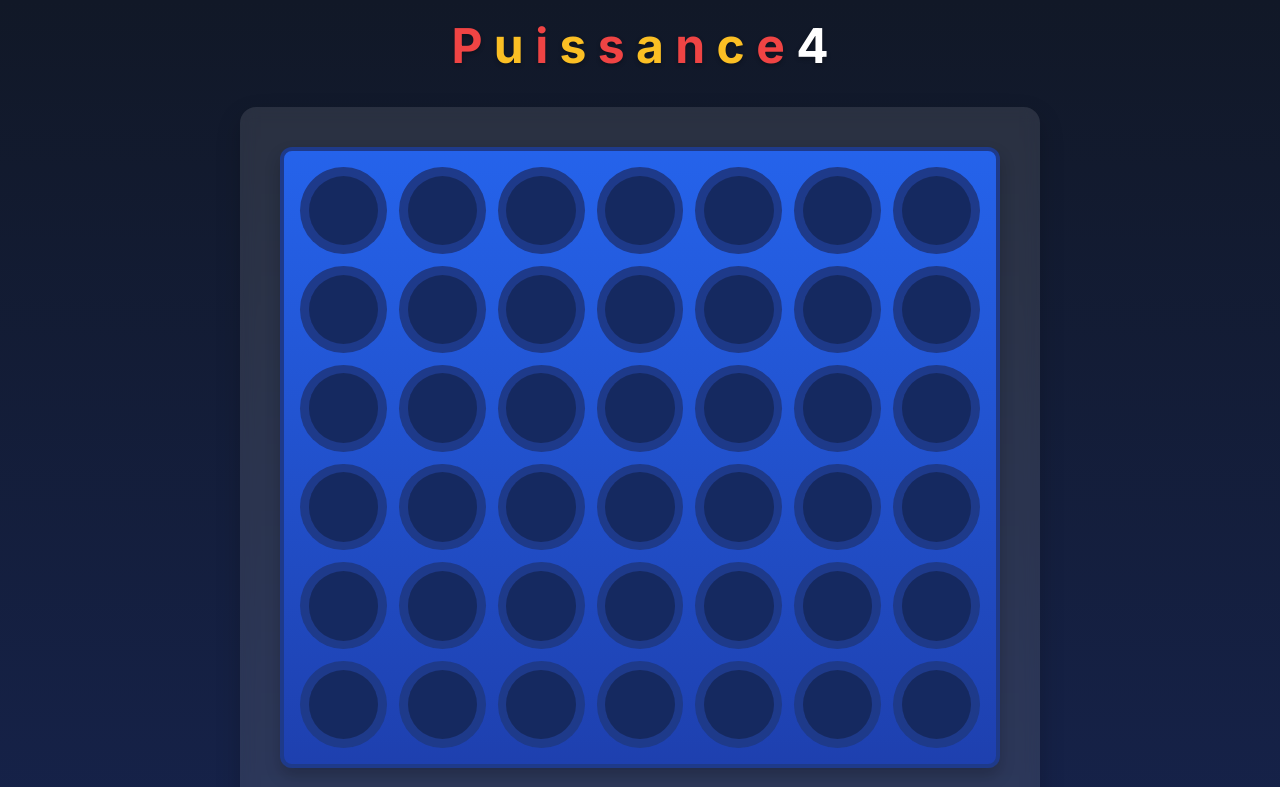
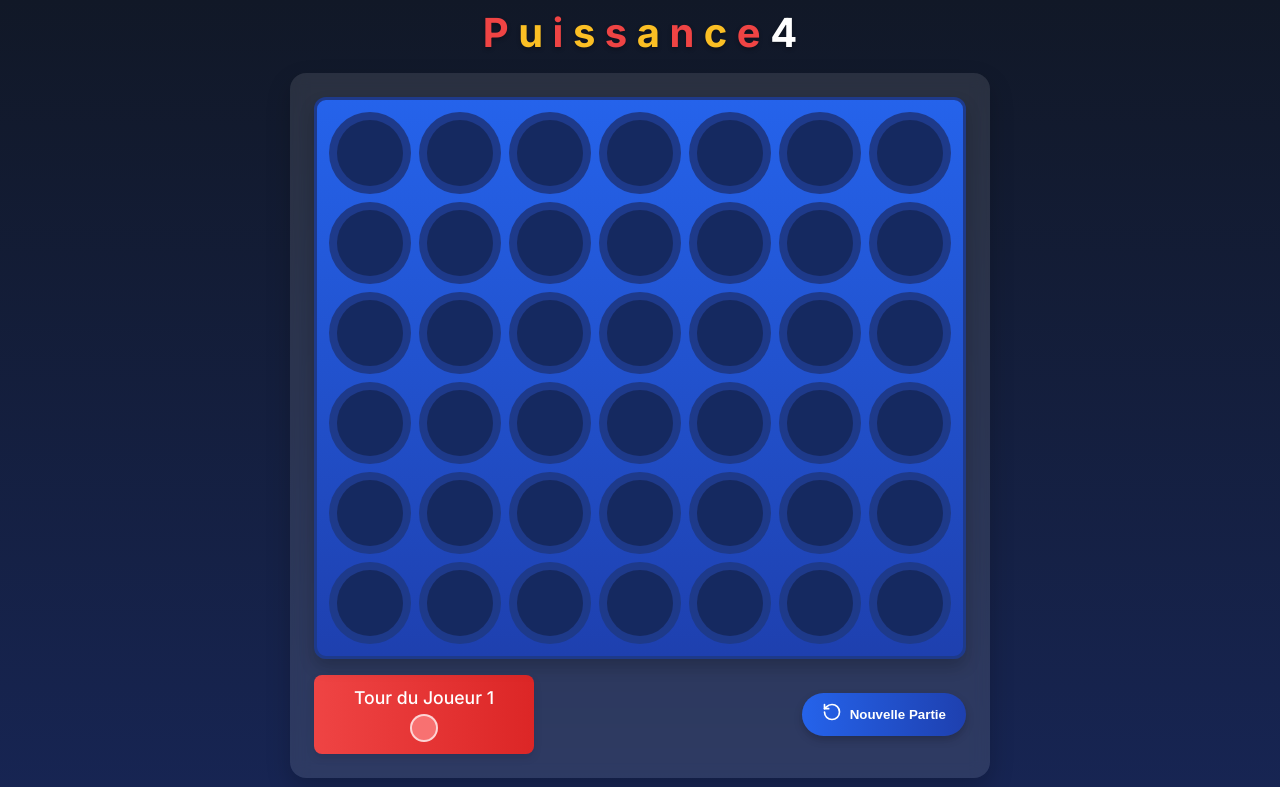
Before and after one commit to ZanelliLucas/Puissance4, a plain HTML site: page index.html in a window 1280 px wide. Shown: the top 787 px of the page. Drawn offline with Linux system fonts and the light colour scheme.

Commit message:
second commit

```diff
--- a/styles.css
+++ b/styles.css
@@ -34,21 +34,22 @@
     display: flex;
     justify-content: center;
     align-items: center;
-    padding: 1rem;
+    padding: 0.5rem;
+    overflow: hidden; /* Empêche le défilement */
   }
 
   .container {
     width: 100%;
-    max-width: 800px;
+    max-width: 700px;
     display: flex;
     flex-direction: column;
     align-items: center;
   }
 
   .title {
-    font-size: 2.5rem;
+    font-size: 2rem;
     font-weight: bold;
-    margin-bottom: 2rem;
+    margin-bottom: 0.75rem;
     text-align: center;
     text-shadow: 0 2px 4px rgba(0, 0, 0, 0.3);
   }
@@ -60,7 +61,7 @@
   .game-container {
     background-color: rgba(255, 255, 255, 0.1);
     backdrop-filter: blur(8px);
-    padding: 1.5rem;
+    padding: 1rem;
     border-radius: 1rem;
     box-shadow: 0 10px 25px rgba(0, 0, 0, 0.2);
     width: 100%;
@@ -69,17 +70,17 @@
   .board-container {
     position: relative;
     background: linear-gradient(to bottom, var(--blue-600), var(--blue-800));
-    padding: 1rem;
+    padding: 0.75rem;
     border-radius: 0.75rem;
-    border: 4px solid var(--blue-900);
+    border: 3px solid var(--blue-900);
     box-shadow: 0 8px 16px rgba(0, 0, 0, 0.2);
-    margin-bottom: 2rem;
+    margin-bottom: 1rem;
   }
 
   .board {
     display: grid;
     grid-template-columns: repeat(7, 1fr);
-    gap: 0.5rem;
+    gap: 0.35rem;
     perspective: 1000px;
   }
 
@@ -156,7 +157,7 @@
     position: absolute;
     top: 0;
     width: calc(100% / 7);
-    height: 3rem;
+    height: 2.5rem;
     background-color: rgba(59, 130, 246, 0.2);
     border-top-left-radius: 0.5rem;
     border-top-right-radius: 0.5rem;
@@ -173,8 +174,8 @@
   }
 
   .hover-disc {
-    width: 2.5rem;
-    height: 2.5rem;
+    width: 2rem;
+    height: 2rem;
     border-radius: 50%;
     opacity: 0.7;
   }
@@ -189,18 +190,20 @@
 
   .game-status {
     display: flex;
-    flex-direction: column;
+    flex-direction: row;
     align-items: center;
-    gap: 1.5rem;
+    justify-content: space-between;
+    gap: 1rem;
+    flex-wrap: wrap;
   }
 
   .status-card {
-    padding: 1rem;
+    padding: 0.75rem;
     border-radius: 0.5rem;
     box-shadow: 0 4px 8px rgba(0, 0, 0, 0.1);
     text-align: center;
     width: 100%;
-    max-width: 300px;
+    max-width: 220px;
     transition: all 0.3s ease;
     transform-origin: center;
   }
@@ -222,16 +225,16 @@
   }
 
   .status-text {
-    font-size: 1.25rem;
+    font-size: 1.1rem;
     font-weight: 500;
-    margin-bottom: 0.5rem;
+    margin-bottom: 0.35rem;
   }
 
   .player-disc {
-    width: 2rem;
-    height: 2rem;
+    width: 1.75rem;
+    height: 1.75rem;
     border-radius: 50%;
-    margin: 0.5rem auto 0;
+    margin: 0.25rem auto 0;
     border: 2px solid rgba(255, 255, 255, 0.7);
   }
 
@@ -244,8 +247,10 @@
   }
 
   .trophy-icon, .alert-icon, .reset-icon {
-    margin: 0 auto 0.5rem;
+    margin: 0 auto 0.25rem;
     display: block;
+    width: 20px;
+    height: 20px;
   }
 
   .reset-button {
@@ -253,7 +258,7 @@
     align-items: center;
     justify-content: center;
     gap: 0.5rem;
-    padding: 0.75rem 1.5rem;
+    padding: 0.6rem 1.25rem;
     background: linear-gradient(to right, var(--blue-600), var(--blue-800));
     color: var(--white);
     border: none;
@@ -276,8 +281,8 @@
   .instructions {
     text-align: center;
     color: var(--gray-300);
-    margin-top: 2rem;
-    font-size: 0.875rem;
+    margin-top: 0.75rem;
+    font-size: 0.8rem;
   }
 
   .hidden {
@@ -298,14 +303,62 @@
   /* Responsive design */
   @media (min-width: 768px) {
     .title {
-      font-size: 3rem;
+      font-size: 2.5rem;
+      margin-bottom: 1rem;
     }
 
     .game-container {
-      padding: 2.5rem;
+      padding: 1.5rem;
     }
 
     .board {
+      gap: 0.5rem;
+    }
+
+    .status-card {
+      padding: 0.75rem 1rem;
+    }
+  }
+
+  /* Pour les très petits écrans */
+  @media (max-height: 650px) {
+    .title {
+      font-size: 1.75rem;
+      margin-bottom: 0.5rem;
+    }
+
+    .game-container {
+      padding: 0.75rem;
+    }
+
+    .board-container {
+      padding: 0.5rem;
+      margin-bottom: 0.75rem;
+    }
+
+    .board {
+      gap: 0.25rem;
+    }
+
+    .game-status {
       gap: 0.75rem;
     }
+
+    .status-card {
+      padding: 0.5rem;
+      max-width: 180px;
+    }
+
+    .status-text {
+      font-size: 1rem;
+    }
+
+    .player-disc {
+      width: 1.5rem;
+      height: 1.5rem;
+    }
+
+    .instructions {
+      margin-top: 0.5rem;
+    }
   }
```
